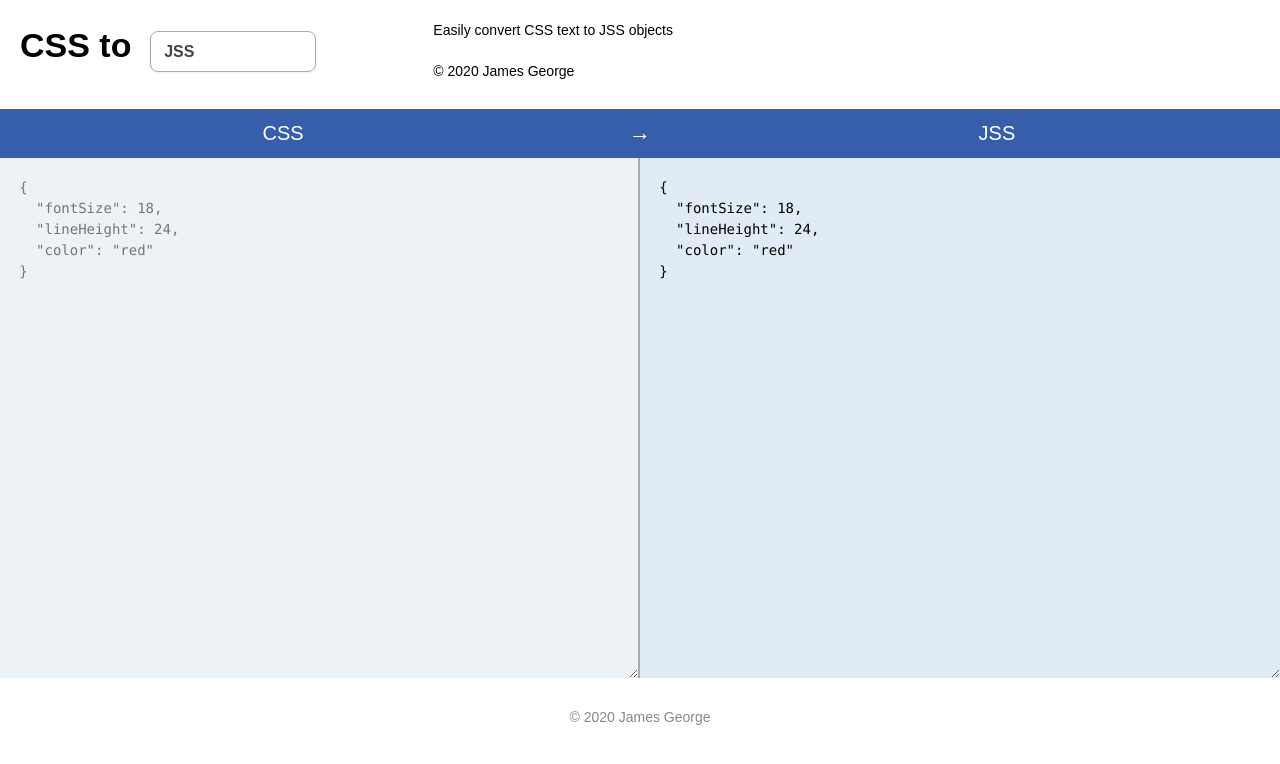
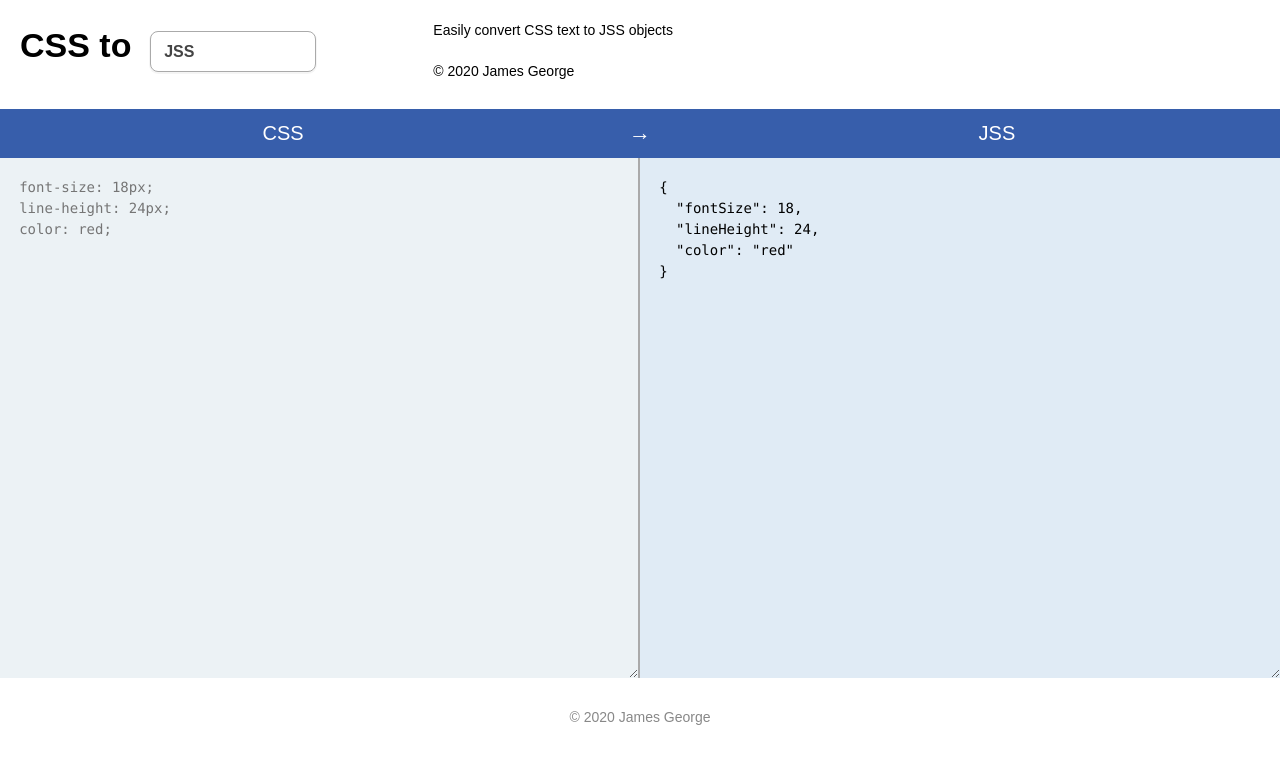
Before and after one commit to jamesgeorge007/csstox, a React (Create React App) app: page / in a window 1280 px wide. Shown: the top 764 px of the page. Built offline with nearby package versions, Linux system fonts and the light colour scheme.

Commit message:
feat: tweaks

```diff
--- a/src/App.js
+++ b/src/App.js
@@ -7,13 +7,14 @@ import Css from './components/Css';
 import RN from './components/RN';
 
 function App() {
-  const initialState = toRN("font-size: 18px;\nline-height: 24px;\ncolor: red;");
+  const rawSnippet = "font-size: 18px;\nline-height: 24px;\ncolor: red;";
+  const initialState = toRN(rawSnippet);
   const [value, setValue] = useState(initialState);
   const [type, setType] = useState("JSS");
 
   return (
     <AppContext.Provider
-      value={{ value, setValue }}
+      value={{ value, setValue, rawSnippet }}
     >
     <header>
     <div className="intro">
--- a/src/components/Css.js
+++ b/src/components/Css.js
@@ -4,15 +4,15 @@ import { AppContext } from '../context/AppContext';
 import { toRN } from '../helpers/transform';
 
 const Css = () => {
-  const { value, setValue } = useContext(AppContext);
+  const { value, setValue,rawSnippet } = useContext(AppContext);
 
   const objectify = (cssText) => {
-    setValue(toRN(cssText));
+    setValue(toRN(cssText ? cssText : rawSnippet));
   }
 
   return (
     <>
-      <textarea id="input" placeholder={JSON.stringify(value, null, 2)} onChange={(e) => objectify(e.target.value)}/>
+      <textarea id="input" placeholder={rawSnippet} onChange={(e) => objectify(e.target.value)}/>
     </>
 );
 
```
